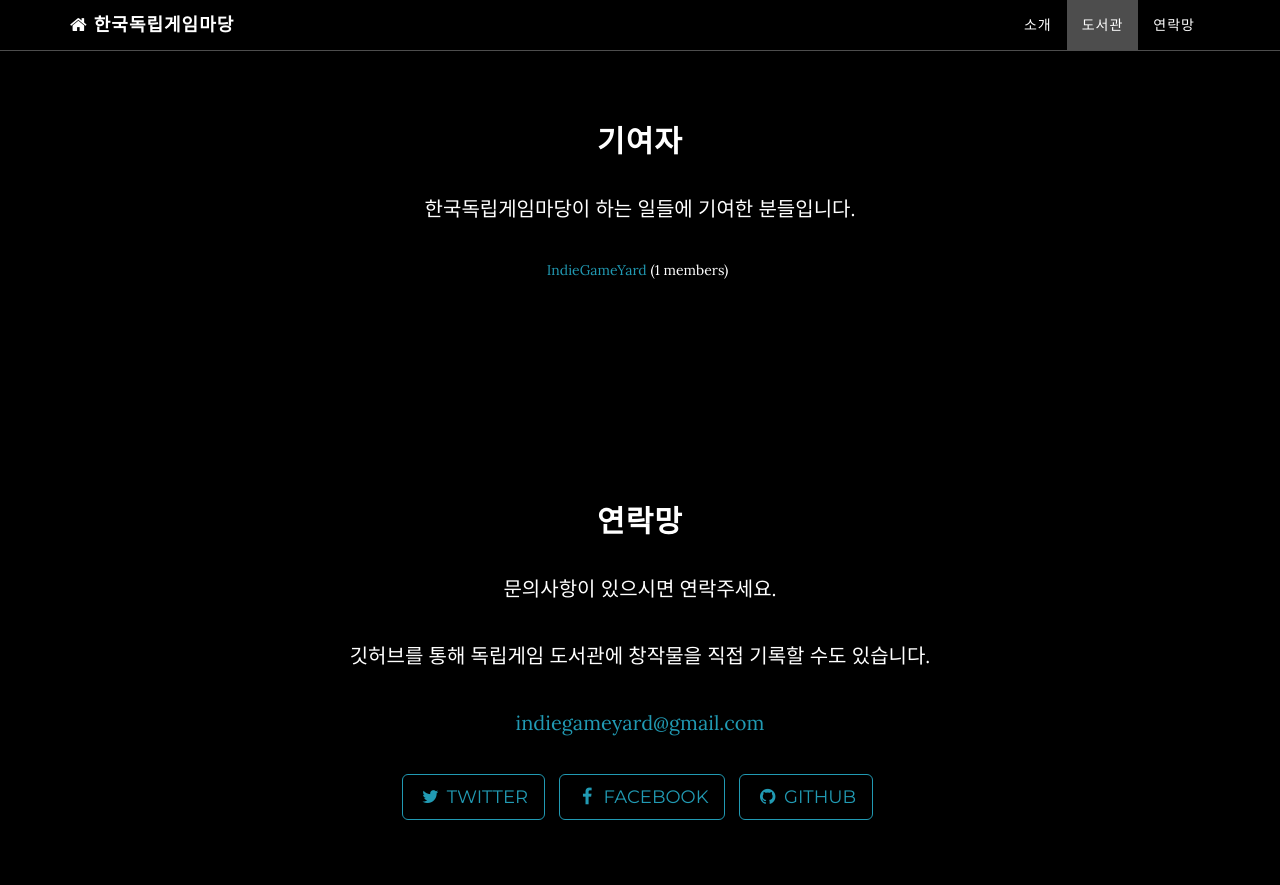
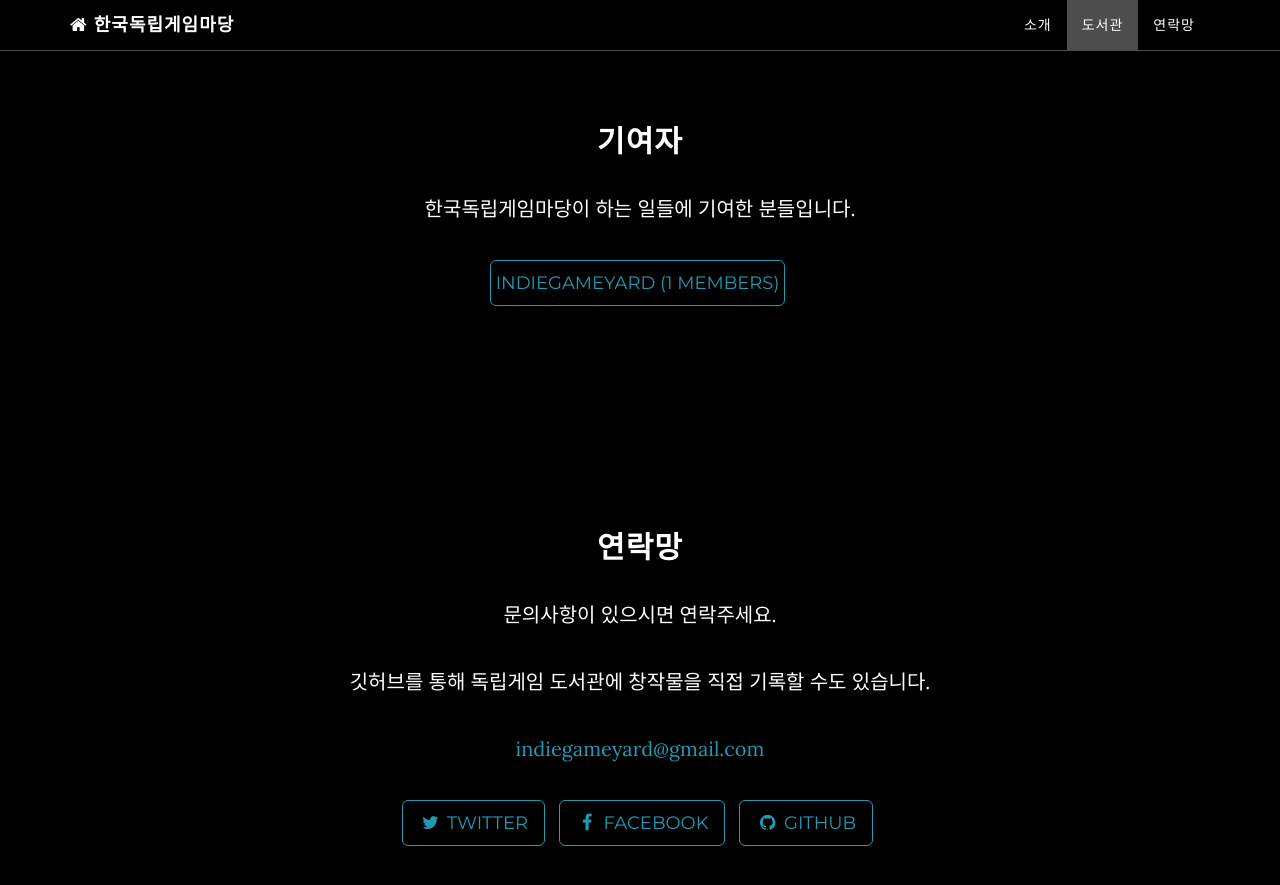
Before and after one commit to IndieGameYard/IndieGameYard.github.io, a Jekyll site: the page built from index.html, in a window 1280 px wide and 900 px high, scrolled down 1677 px. Shown: the top 885 px of the window. Built offline with Jekyll 4.4.1, drawn with Linux system fonts in a browser that asks for light colours.

Commit message:
initial commit

```diff
--- a/_includes/contributors.html
+++ b/_includes/contributors.html
@@ -7,7 +7,7 @@
                 <ul class="list-inline banner-social-buttons">
                 {% for org_hash in site.data.orgs %}
                 {% assign org = org_hash[1] %}
-                  <li>
+                  <li class="btn btn-default btn-lg">
                     <a href="https://github.com/{{ org.username }}">
                       {{ org.name }}
                     </a>
```
